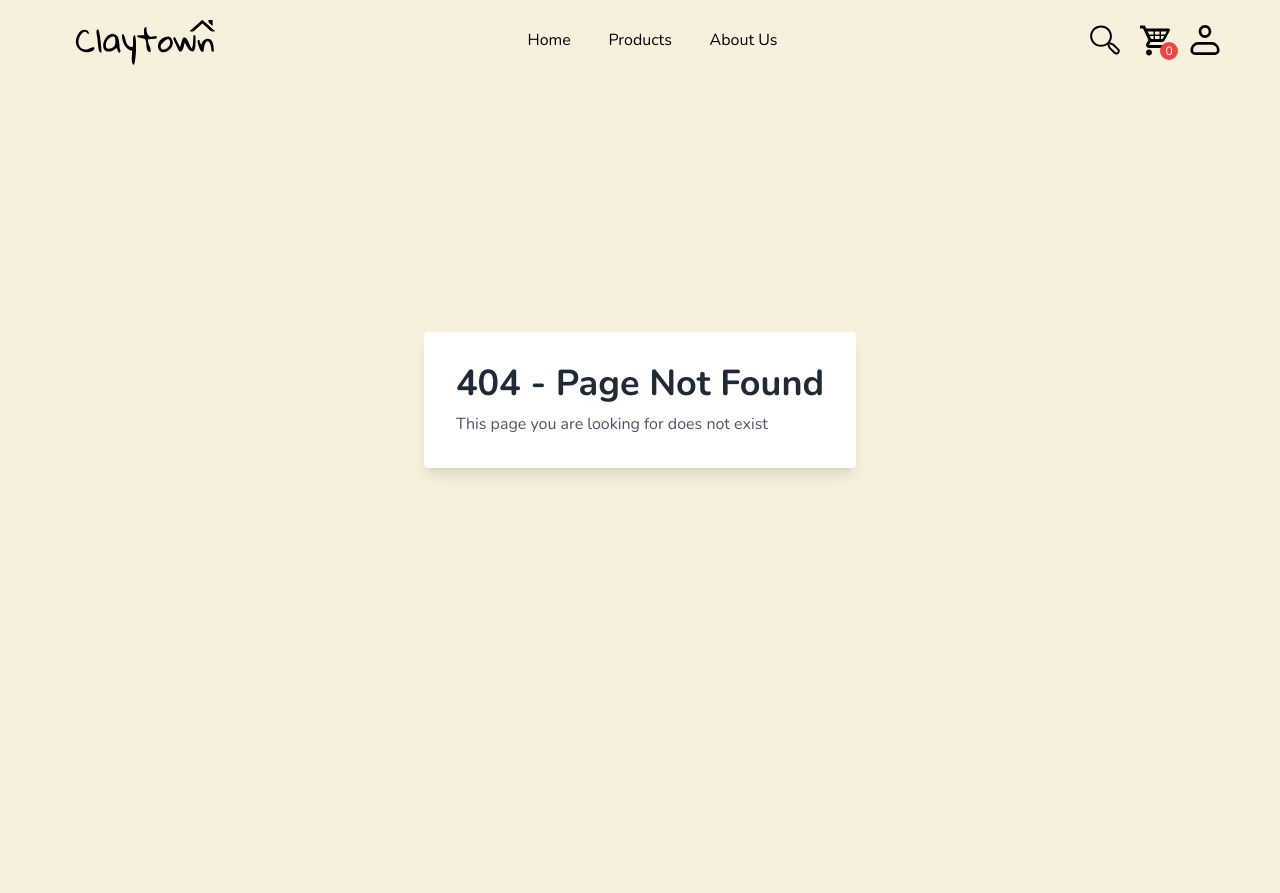
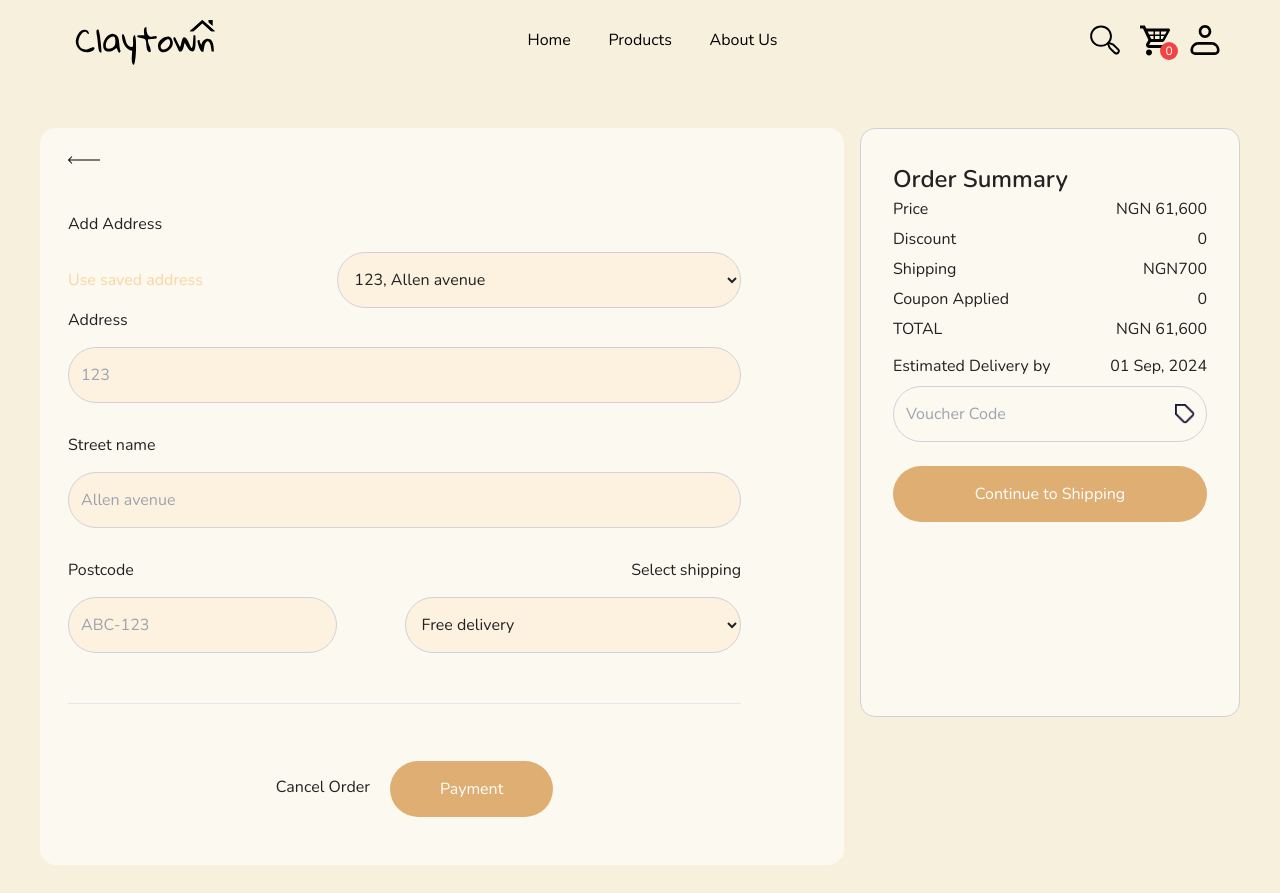
Before and after one commit to JoshuaAkpan/HNG-Stage2-Task-Claytown, a React (Create React App) app: page /checkout/shipping-details in a window 1280 px wide. Before the commit this address had no page. Before the commit the page ends 800 px from the top, so only its background shows below. Built offline with nearby package versions, Linux system fonts and the light colour scheme.

Commit message:
address updated

```diff
--- a/src/App.jsx
+++ b/src/App.jsx
@@ -2,11 +2,9 @@ import React from "react";
 import { Route, Routes } from "react-router-dom";
 
 import {
-  Address,
+  CheckOutProcess,
   Home,
-  Payment,
   ProductListPage,
-  Shipping,
   CheckOutPage,
   PaymentDetailsPage,
   ShippingDetails,
@@ -22,13 +20,11 @@ const App = () => {
       <Routes>
         <Route path="/" element={<Home />} />
         <Route path="/products" element={<ProductListPage />} />
-        {/* <Route path="#about-us" element={<AboutUs />} /> */}
         <Route path="/checkout" element={<CheckOutPage />} />
-        <Route path="/checkout/address" element={<Address />} />
-        <Route path="/checkout/shipping" element={<Shipping />} />
-        <Route path="/checkout/payment/shipping-details" element={<ShippingDetails />} />
-        <Route path="/checkout/payment" element={<Payment />} />
-        <Route path="/checkout/payment/payment-details" element={<PaymentDetailsPage />} />
+        <Route path="/checkout/processing" element={<CheckOutProcess />} />
+
+        <Route path="/checkout/shipping-details" element={<ShippingDetails />} />
+        <Route path="/checkout/payment-details" element={<PaymentDetailsPage />} />
         <Route path="*" element={<PageNotFound />} />
       </Routes>
       <Footer />
--- a/src/pages/Payment.jsx
+++ b/src/components/Payment.jsx
@@ -24,7 +24,7 @@ const Payment = () => {
 
         <div className="flex justify-between mb-4 items-center w-full text-[12px] md:text-[16px]">
           <div className=" w-fit flex items-center justify-between">
-            <img src={radio_selected} alt="" />
+            <img src={radio_off} alt="" />
             {/* card icon */}
             <div> **** 6754</div>
             <div className="hidden lg:block">Expires 11/2025</div>
@@ -44,9 +44,13 @@ const Payment = () => {
         </div>
       </Link>
 
-      <Link to={"/checkout/payment/payment-details"}>
-        <button className="text-[white] w-[250px] h-[50px]  mt-6 rounded-[50px] py-2 px-10 mb-5 bg-[#DFAE72]">Pay now</button>
-      </Link>
+      <div className="hidden lg:flex items-center justify-center h-fit ">
+        <Link to={"/checkout/shipping-details"}>
+          <button className="text-[white] w-[250px] h-[50px]  mt-6 rounded-[50px] py-2 px-10 mb-5 bg-[#DFAE72] ">
+            Pay now
+          </button>
+        </Link>
+      </div>
     </div>
   );
 };
--- a/src/components/index.jsx
+++ b/src/components/index.jsx
@@ -7,3 +7,5 @@ export {default as CheckoutNav} from './CheckoutNav'
 export {default as AboutUs} from './AboutUs'
 export {default as PageNotFound} from './PageNotFound'
 export {default as OrderSummary} from './OrderSummary'
+export { default as Shipping } from "./Shipping";
+export { default as Payment } from "./Payment";
--- a/src/pages/CheckOutPage.jsx
+++ b/src/pages/CheckOutPage.jsx
@@ -39,12 +39,12 @@ const CheckOutPage = () => {
               </p>
 
               <div className="flex items-center justify-center h-fit ">
-                  <Link to={"/checkout/address"}>
-                    <button className=" mt-6 border border-[#1C1C1C61] rounded-[50px] py-2 px-10 mb-5 bg-[#DFAE72] ">
-                      Checkout
-                    </button>
-                  </Link>
-                </div>
+                <Link to={"/checkout/processing"}>
+                  <button className=" mt-6 border border-[#1C1C1C61] rounded-[50px] py-2 px-10 mb-5 bg-[#DFAE72] ">
+                    Checkout
+                  </button>
+                </Link>
+              </div>
             </div>
             <div className="text-right text-[#FF7810]">
               <Link to="/">Back to home</Link>
@@ -90,7 +90,7 @@ const CheckOutPage = () => {
                 </p>
 
                 <div className="flex items-center justify-center h-fit ">
-                  <Link to={"/checkout/address"}>
+                  <Link to={"/checkout/processing"}>
                     <button className=" mt-6 border border-[#1C1C1C61] rounded-[50px] py-2 px-10 mb-5 bg-[#DFAE72] ">
                       Checkout
                     </button>
--- a/src/pages/Address.jsx
+++ b/src/pages/CheckOutProcess.jsx
@@ -1,12 +1,11 @@
 import React from "react";
-import { OrderSummary } from "../components";
-import { Shipping, Payment } from "../pages";
+import { OrderSummary, Shipping, Payment } from "../components";
 import { Link } from "react-router-dom";
 import navArrow from "../assets/img/navArrow.png";
 import radio_selected from "../assets/img/radio_selected.png";
 import radio_off from "../assets/img/radio_off.png";
 
-const Address = () => {
+const CheckOutProcess = () => {
   // bg-[#fef8e6]
 
   return (
@@ -74,17 +73,16 @@ const Address = () => {
 
           <div className="block lg:hidden">
             <OrderSummary
-              link="/checkout/payment/shipping-details"
+              link="/checkout/shipping-details"
               text="Continue to Shipping"
             />
           </div>
-
         </div>
       </div>
 
       <div className="hidden lg:block">
         <OrderSummary
-          link="/checkout/payment/shipping-details"
+          link="/checkout/shipping-details"
           text="Continue to Shipping"
         />
       </div>
@@ -92,4 +90,4 @@ const Address = () => {
   );
 };
 
-export default Address;
+export default CheckOutProcess;
--- a/src/pages/ShippingDetails.jsx
+++ b/src/pages/ShippingDetails.jsx
@@ -1,32 +1,38 @@
 import React from "react";
 import { Link } from "react-router-dom";
-import { CheckoutNav, OrderSummary } from "../components";
+import { OrderSummary } from "../components";
 import navArrow from "../assets/img/navArrow.png";
 
 const ShippingDetails = () => {
   return (
-    <div className="px-10 pt-32 w-full">
-      <div className="bg-white mb-5 rounded-lg p-7 h-[80vh] lg:flex xl:flex lg:justify-between xl:justify-between">
+    <div className="px-10 pt-32 w-full lg:flex lg:justify-between">
+      <div className="bg-[#FCF9F1] mb-7 rounded-2xl p-7 h-fit lg:w-[895px]">
         <div>
-          <Link to={"/checkout"}>
+          <Link to={"/checkout/processing"}>
             <img className="mb-[30px]" src={navArrow} alt="navArrow" />
           </Link>
 
-          <CheckoutNav />
+          <h2 className="mt-12 mb-4">Add Address</h2>
 
-          <h2 className="mt-12 mb-4">Shipping details</h2>
-
-          <form>
-            <label htmlFor="cards"></label>
-            <select name="cards" id="cards" className="bg-[#fef8e6]">
-              <option value="mastercard" selected>
+          <form className="w-[90%] ">
+            <div className="flex justify-between items-center">
+              <label htmlFor="cards" className="text-[#FBC47CB2]">
+                Use saved address
+              </label>
+              <select
+                name="address"
+                id="address"
+                className="h-[56px] w-[60%]  border-[#D1D1D8] rounded-[50px] bg-[#FBC47C24] border  py-2 pl-3 pr-10 focus:outline-none focus:border-[#59595a]"
+              >
+                <option value="address" selected>
                   123, Allen avenue
                 </option>
               </select>
+            </div>
 
-            <label htmlFor="name">First line of address</label>
+            <label htmlFor="name">Address</label>
             <input
-              className="bg-[#fef8e6]"
+              className="h-[56px] w-full  border-[#D1D1D8] rounded-[50px] bg-[#FBC47C24] border  py-2 pl-3 pr-10 focus:outline-none focus:border-[#59595a] mt-[15px] mb-[30px]"
               type="text"
               id="name"
               placeholder="123"
@@ -34,40 +40,69 @@ const ShippingDetails = () => {
 
             <label htmlFor="card_num">Street name</label>
             <input
-              className="bg-[#fef8e6]"
+              className="h-[56px] w-full  border-[#D1D1D8] rounded-[50px] bg-[#FBC47C24] border  py-2 pl-3 pr-10 focus:outline-none focus:border-[#59595a] mt-[15px] mb-[30px]"
               type="text"
               id="card_num"
               placeholder="Allen avenue"
             />
 
             <div>
+              <div className="flex justify-between">
                 <label htmlFor="card_exp">Postcode</label>
+
+                <label htmlFor="card_exp">Select shipping</label>
+              </div>
+
+              <div className="flex justify-between mt-[15px] mb-[50px]">
                 <input
-                className="bg-[#fef8e6]"
+                  className="h-[56px] w-[40%]  border-[#D1D1D8] rounded-[50px] bg-[#FBC47C24] border  py-2 pl-3 pr-10 focus:outline-none focus:border-[#59595a]"
                   type="text"
                   id="card_exp"
                   placeholder="ABC-123"
                 />
 
-              <label htmlFor="card_exp">Select shipping</label>
-              <select name="cards" id="cards" className="bg-[#fef8e6]">
+                <select
+                  name="cards"
+                  id="cards"
+                  className="h-[56px] w-[50%]  border-[#D1D1D8] rounded-[50px] bg-[#FBC47C24] border  py-2 pl-3 pr-10 focus:outline-none focus:border-[#59595a]"
+                >
                   <option value="free" selected>
                     Free delivery
                   </option>
                 </select>
               </div>
+            </div>
 
             <hr />
 
-            <Link to={"/checkout"}>Cancel Order</Link>
+            <div className="mt-[33px] flex justify-center items-center ">
+              <Link to={"/checkout"}>
+                <p>Cancel Order</p>
+              </Link>
 
-            <Link to={"/checkout/shipping"}>
-              <button>Payment</button>
+              <Link to={"/checkout/payment-details"}>
+                <button className="text-[white] w-full h-[56px]  mt-6 rounded-[50px] py-2 px-10 mb-5 ml-5 bg-[#DFAE72]">
+                  Payment
+                </button>
               </Link>
-          </form>
             </div>
 
-        <OrderSummary link="/checkout/shipping" text="Continue to Shipping" />
+
+          </form>
+
+          <div className="block lg:hidden">
+            <OrderSummary
+              link="/checkout/payment-details"
+              text="Continue to Shipping"
+            />
+          </div>
+        </div>
+      </div>
+      <div className="hidden lg:block">
+        <OrderSummary
+          link="/checkout/payment-details"
+          text="Continue to Shipping"
+        />
       </div>
     </div>
   );
```
Also changed, not shown: src/pages/index.jsx (+6 -8 lines), src/components/Shipping.jsx (renamed from src/pages/Shipping.jsx). Lines whose indentation alone changed are shown as unchanged.
